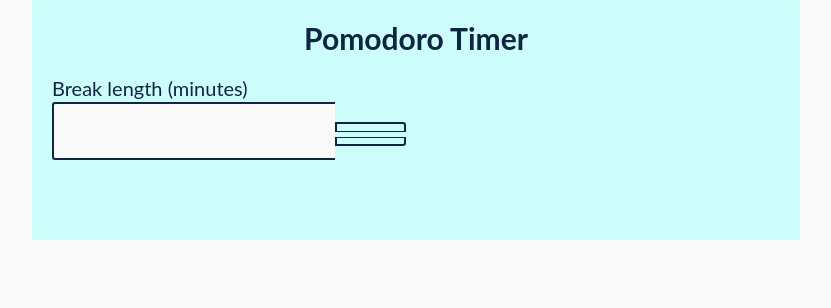
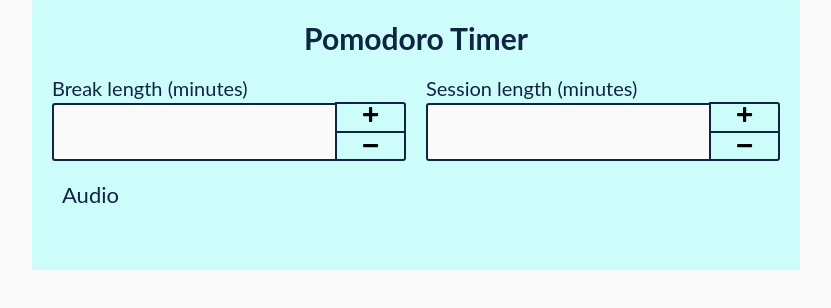
Before and after one commit to eanbinder/Pomodoro-Timer-React, a React (Create React App) app in the folder pomodoro/: page / in a window 1280 px wide. Shown: the top 308 px of the page, without its empty margins (224-1055 px from the left). Built offline with nearby package versions, Linux system fonts and the light colour scheme.

Commit message:
Static app progress: Icons, other length input, fieldset started

```diff
--- a/pomodoro/src/App.js
+++ b/pomodoro/src/App.js
@@ -44,16 +44,17 @@ class LengthControl extends Component {
 
 						</CellContainer>
 						<CellContainer classes="buttons">
+
 							<Button
 								classes="plus"
-								icon={<PlusIcon />}
-								text={"Add minute to " + periodNameLower}
+								icon={<Icon iconSlug="plus" />}
+								text={"Subtract minute from " + periodNameLower}
 								ariaControls={this.props.fieldID}
 							/ >
 							<Button
 								classes="plus"
-								icon={<PlusIcon />}
-								text={"Subtract minute from " + periodNameLower}
+								icon={<Icon iconSlug="minus" />}
+								text={"Add minute to " + periodNameLower}
 								ariaControls={this.props.fieldID}
 							/ >
 						</CellContainer>
@@ -65,10 +66,42 @@ class LengthControl extends Component {
 		);
 	}
 }
+const icons = {
+	plus: <svg xmlns="http://www.w3.org/2000/svg" viewBox="0 0 384 512"><path d="M256 144V32c0-17.673 14.327-32 32-32s32 14.327 32 32v112h-64zm112 16H16c-8.837 0-16 7.163-16 16v32c0 8.837 7.163 16 16 16h16v32c0 77.406 54.969 141.971 128 156.796V512h64v-99.204c73.031-14.825 128-79.39 128-156.796v-32h16c8.837 0 16-7.163 16-16v-32c0-8.837-7.163-16-16-16zm-240-16V32c0-17.673-14.327-32-32-32S64 14.327 64 32v112h64z"/></svg>,
+	minus: <svg xmlns="http://www.w3.org/2000/svg" viewBox="0 0 448 512"><path d="M416 208H32c-17.67 0-32 14.33-32 32v32c0 17.67 14.33 32 32 32h384c17.67 0 32-14.33 32-32v-32c0-17.67-14.33-32-32-32z"/></svg>
+};
+
 class Icon extends Component {
+	constructor(props) {
+		super(props);
+		// To do: Only set aria-hidden="true" once
+		this.icons = {
+			plus: <svg aria-hidden="true" xmlns="http://www.w3.org/2000/svg" viewBox="0 0 448 512"><path d="M416 208H272V64c0-17.67-14.33-32-32-32h-32c-17.67 0-32 14.33-32 32v144H32c-17.67 0-32 14.33-32 32v32c0 17.67 14.33 32 32 32h144v144c0 17.67 14.33 32 32 32h32c17.67 0 32-14.33 32-32V304h144c17.67 0 32-14.33 32-32v-32c0-17.67-14.33-32-32-32z"/></svg>,
+			minus: <svg aria-hidden="true" xmlns="http://www.w3.org/2000/svg" viewBox="0 0 448 512"><path d="M416 208H32c-17.67 0-32 14.33-32 32v32c0 17.67 14.33 32 32 32h384c17.67 0 32-14.33 32-32v-32c0-17.67-14.33-32-32-32z"/></svg>
+		};
+	}
 	render() {
+
 		return(
-			<i className={'fa ' + this.props.iconClass} aria-hidden="true"></i>
+			this.icons[this.props.iconSlug]
+		);
+	}
+}
+class Input extends Component {
+	render() {
+		var isNumber = (this.props.fieldType === 'number');
+		return (
+			<input
+				type={this.props.fieldType}
+				name={this.props.fieldName}
+				id={this.props.fieldID}
+				{...
+					(isNumber && {
+						'min': 1,
+						max: this.props.max
+
+					})
+				} />
 		);
 	}
 }
@@ -124,6 +157,16 @@ function CellContainer (props) {
 		<div className={'cell ' + props.classes}>{props.children}</div>
 	)
 }
+class Fieldset extends Component {
+	render() {
+		return (
+			<fieldset>
+				<legend>{this.props.legend}</legend>
+				{this.props.children}
+			</fieldset>
+		)
+	}
+}
 class Settings extends Component {
 	constructor(props) {
 		super(props);
@@ -145,13 +188,23 @@ class Settings extends Component {
 					<Column>
 						<LengthControl fieldID="brkNum" fieldName="breakLength" periodName="Break" max="60" />
 					</Column>
-					<Column></Column>
+					<Column>
+						<LengthControl fieldID="ssnNum" fieldName="sessionLength" periodName="Session" max="120" />
+					</Column>
 				</Row>
 				<Row>
+					<Column>
+						<Fieldset legend="Audio">
+
+						</Fieldset>
+					</Column>
 				</Row>
 			</form>
 		);
 	}
+}
+class Checkbox extends Component {
+
 }
 class Timer extends Component {
 	constructor(props) {
--- a/pomodoro/src/assets/scss/base.scss
+++ b/pomodoro/src/assets/scss/base.scss
@@ -105,8 +105,22 @@ button{
 
 	@include transit((background-color: $foreground, color: $background));
 
+
 	&.beep {
 		margin-bottom: 2px;
+	}
+
+	svg {
+		height: .86em;
+		width: .86em;
+		transition: fill .3s ease;
+	}
+
+	&:focus,
+	&:hover {
+		svg {
+			fill: $background;
+		}
 	}
 }
 #clear {
```
